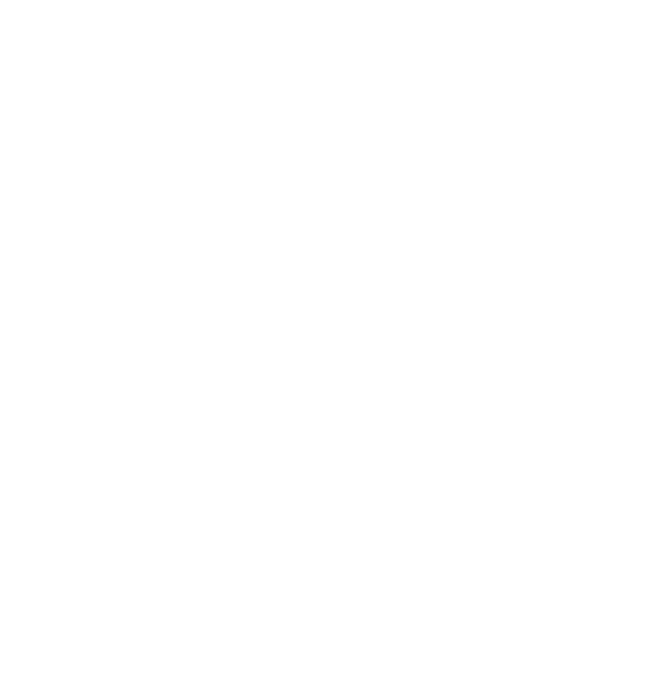
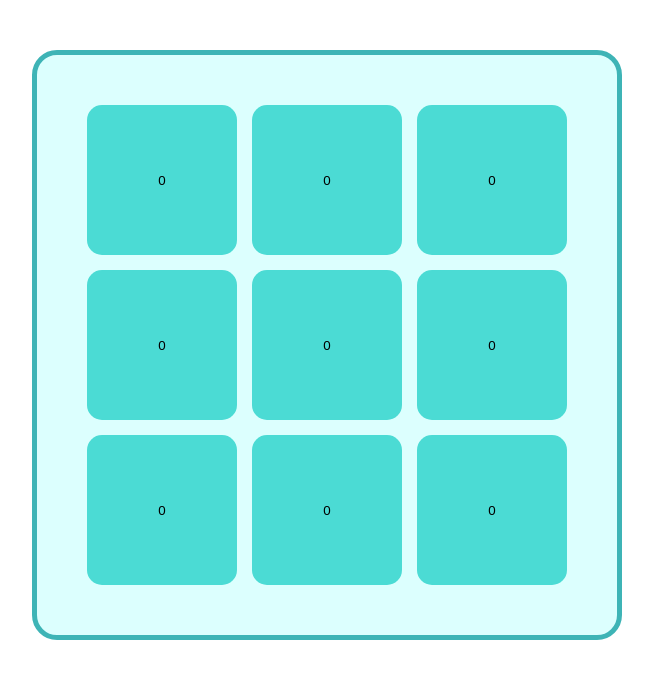
Before and after one commit to Moe-Pwint/tic-tac-toe, a plain HTML site: page index.html in a window 1280 px wide. Shown: the whole page, without its empty margins (313-966 px from the left). Drawn offline with Linux system fonts and the light colour scheme.

Commit message:
Create basic html css layout for board.

```diff
--- a/index.html
+++ b/index.html
@@ -4,9 +4,22 @@
     <meta charset="UTF-8">
     <meta name="viewport" content="width=device-width, initial-scale=1.0">
     <script type="module" src="scripts.js"></script>
+    <link rel="stylesheet" href="styles.css">
     <title>Document</title>
 </head>
 <body>
 
+    <div class="board-grid">
+        <button class="btn-cell" type="submit">0</button>
+        <button class="btn-cell" type="submit">0</button>
+        <button class="btn-cell" type="submit">0</button>
+        <button class="btn-cell" type="submit">0</button>
+        <button class="btn-cell" type="submit">0</button>
+        <button class="btn-cell" type="submit">0</button>
+        <button class="btn-cell" type="submit">0</button>
+        <button class="btn-cell" type="submit">0</button>
+        <button class="btn-cell" type="submit">0</button>
+    </div>
+
 </body>
 </html>
--- a/scripts.js
+++ b/scripts.js
@@ -122,4 +122,46 @@ function GameController(playerOne = 'P1', playerTwo = 'P2') {
 
 }
 
-const game = GameController();
+//const game = GameController();
+
+
+/*
+
+updateScreen()
+
+Clear the DOM of the current board display by simply setting the .board div's text content to an empty string.
+Get the most up-to-date board from the game controller.
+Get the most up-to-date active player from the game controller.
+Render the player's turn in the .turn div.
+Render each grid square on the DOM
+I make sure to give each cell a data-attribute of column and set that value to the index of the cell in its row, so that when we click them in the future, we already have access to what column that cell is in.
+The cells are buttons, not divs. Why? In most cases, anything clickable should be a button or link. This enables those with accessability issues to still be able to use our site easily be tabbing and selecting with the keyboard.
+The purpose of this method is to refresh our screen whenever a change happens in our game. It will be called whenever the user interacts with the game, like to play a round.
+*/
+
+function ScreenControl () {
+
+    const game = GameController();
+
+    const updateScreen = () => {
+        const btnCells = document.querySelectorAll('.btn-cell');
+        btnCells.forEach((cell)=> cell.textContent = '');
+    }
+    updateScreen();
+}
+
+//const screen = ScreenControl();
+
+
+/*
+clickHandlerBoard()
+The click handler, once it verifies that a valid cell was clicked, will get the column data-attribute value, pass that into our game controller's playRound method, then run updateScreen to refresh the DOM.
+
+*/
+
+/*
+
+First let's create a board on dom. Create buttons, then assign button texts linked to the value of the cells.
+Create a grid with buttons.
+
+*/
--- a/styles.css
+++ b/styles.css
@@ -2,3 +2,24 @@
     margin: 0;
     padding: 0;
 }
+
+.btn-cell {
+    background-color: rgb(75, 219, 212);
+    border: none;
+    border-radius: 15px;
+
+}
+
+.board-grid {
+    /*resize: both;*/
+    /* overflow: auto; */
+    width:fit-content;
+    display: grid;
+    grid-template: repeat(3, 150px)/repeat(3, 150px);
+    background-color: rgb(220, 255, 254);
+    gap: 15px;
+    padding:50px;
+    border: 5px solid rgb(62, 180, 182);
+    border-radius: 25px;
+    margin: 50px auto;
+}
```
